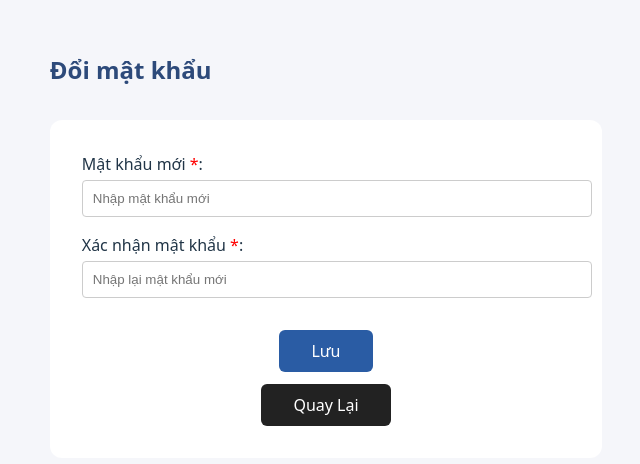
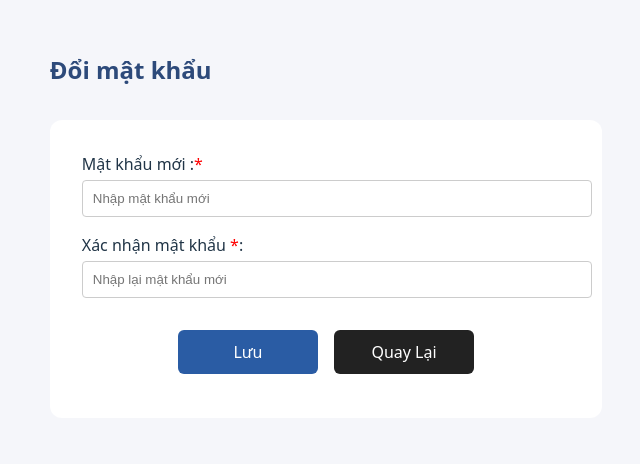
Before and after one commit to tolinh91/UITClinic, a React (Vite) app in the folder frontend/phongmach/: page /changepassword in a window 1280 px wide. Shown: the top 464 px of the page, without its empty margins (378-1018 px from the left). Built offline with nearby package versions, Linux system fonts and the light colour scheme.

Commit message:
Record Profile Done

```diff
--- a/frontend/phongmach/src/pages/Profile/ChangePassword.tsx
+++ b/frontend/phongmach/src/pages/Profile/ChangePassword.tsx
@@ -60,7 +60,7 @@ const ChangePassword: React.FC = () => {
   };
 
   const handleBackToProfile = () => {
-    navigate('/Login/');
+    navigate(-1);
   };
 
   return (
@@ -95,7 +95,7 @@ const ChangePassword: React.FC = () => {
               style={{ display: 'flex', flexDirection: 'column', gap: 16, marginBottom: 32 }}
             >
               <label style={{ fontWeight: 500 }}>
-                Mật khẩu mới <span style={{ color: 'red' }}>*</span>:
+                Mật khẩu mới :<span style={{ color: 'red' }}>*</span>
                 <input
                   type="password"
                   placeholder="Nhập mật khẩu mới"
@@ -138,7 +138,7 @@ const ChangePassword: React.FC = () => {
               <p style={{ color: 'green', textAlign: 'center', marginBottom: 16 }}>{success}</p>
             )}
 
-            <div style={{ display: 'flex', justifyContent: 'center' }}>
+            <div style={{ display: 'flex', justifyContent: 'center', gap: 16, marginTop: 8 }}>
               <button
                 type="submit"
                 disabled={loading}
@@ -153,13 +153,13 @@ const ChangePassword: React.FC = () => {
                   cursor: loading ? 'not-allowed' : 'pointer',
                   opacity: loading ? 0.6 : 1,
                   marginBottom: 12,
+                  minWidth: 140,
+                  height: 44,
+                  boxSizing: 'border-box',
                 }}
               >
                 {loading ? 'Đang xử lý...' : 'Lưu'}
               </button>
-            </div>
-
-            <div style={{ display: 'flex', justifyContent: 'center' }}>
               <button
                 type="button"
                 onClick={handleBackToProfile}
@@ -172,6 +172,10 @@ const ChangePassword: React.FC = () => {
                   fontSize: 16,
                   fontWeight: 500,
                   cursor: 'pointer',
+                  marginBottom: 12,
+                  minWidth: 140,
+                  height: 44,
+                  boxSizing: 'border-box',
                 }}
               >
                 Quay Lại
```
